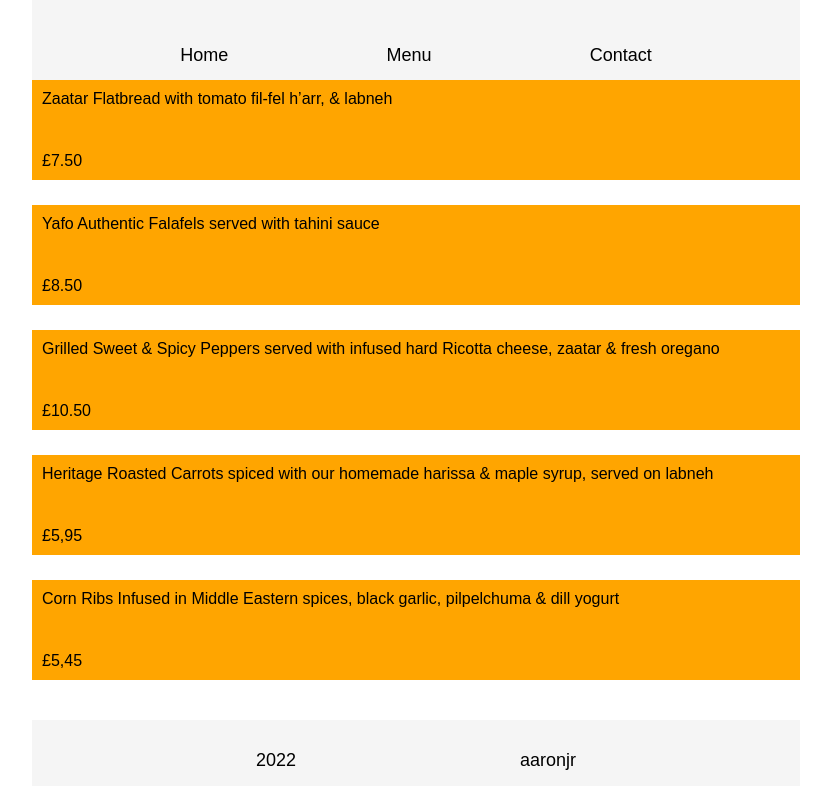
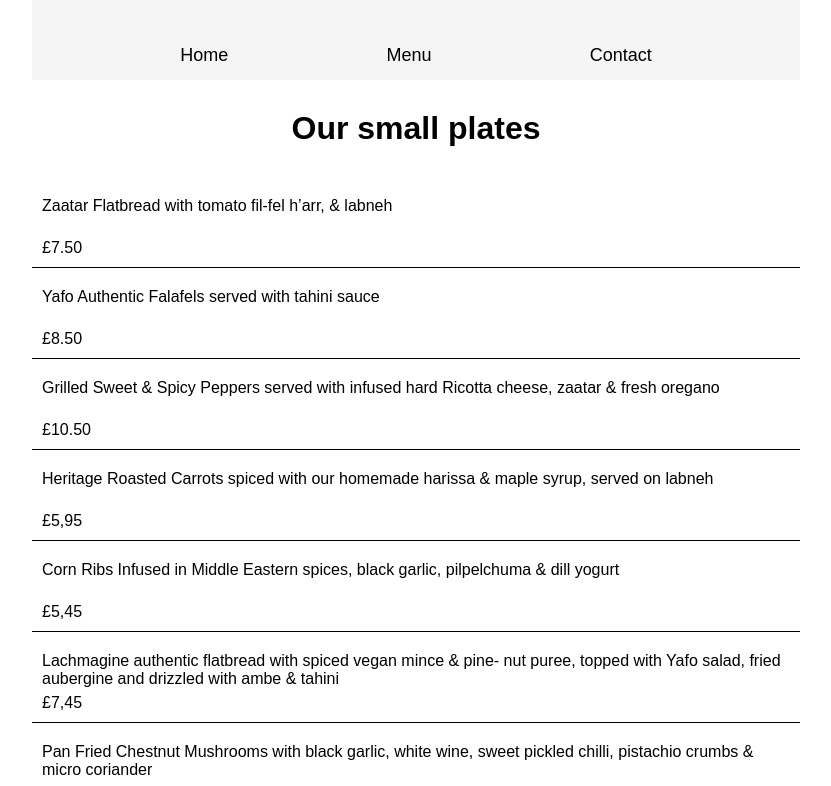
Before and after one commit to aaronjr/restaurant, a website built with webpack: page dist/index.html in a window 1280 px wide. Both pictures are taken after a click on the item "Menu". Shown: the top 786 px of the page, without its empty margins (224-1055 px from the left). Built offline with nearby package versions, Linux system fonts and the light colour scheme; a web font is replaced by a local one.

Commit message:
create a link function to reduce amount of code, small tweaks and change some comments throughout.

```diff
--- a/src/createElement.js
+++ b/src/createElement.js
@@ -17,7 +17,7 @@ export function createImg(className, source, altText){
 }
 
 // create function to pass in array and where to append
-export function loop(array, where ){
+export function loop(array, where){
     for(let counter in array){
         where.append(
             createEle(
--- a/src/index.js
+++ b/src/index.js
@@ -3,11 +3,14 @@ import {main} from './loadMain';
 import {showPage} from './changePage';
 
 document.addEventListener('DOMContentLoaded', () => {
+
     // build nav and main page layout - from .loadMain
     main()
-    showPage("Menu")
 
-    // find list, add event listeners and load correct page
+    // start on home page
+    showPage("Home")
+
+    // find nav list, add event listeners then load correct page
     let list = document.querySelectorAll('.list-item')
     list.forEach(item => {
         item.addEventListener("click", () => {
@@ -15,5 +18,4 @@ document.addEventListener('DOMContentLoaded', () => {
             showPage(item.textContent)
         })
     })
-
 })
--- a/src/loadContact.js
+++ b/src/loadContact.js
@@ -1,4 +1,4 @@
-import { createEle } from "./createElement";
+import { createEle, loop } from "./createElement";
 
 // contact details
 const contactList = [
@@ -10,26 +10,26 @@ const contactList = [
 export function contact(){
     const content = document.querySelector(".content")
 
+    // create div for contact section
     let contactMain = createEle("div", "contactMain")
     let frame = createEle("iframe", "frame")
 
+    // create frame, append to page and set outerHTML
     content.append(contactMain)
     contactMain.append(frame)
     frame.outerHTML = '<iframe src="https://www.google.com/maps/embed?pb=!1m18!1m12!1m3!1d9947.665413177958!2d-2.6179144955262137!3d51.441330029116806!2m3!1f0!2f0!3f0!3m2!1i1024!2i768!4f13.1!3m3!1m2!1s0x48718c339e150001%3A0xebc621af79b1bd5c!2sYafo!5e0!3m2!1sen!2suk!4v1668092789996!5m2!1sen!2suk" style="border:0;" allowfullscreen="" loading="lazy" referrerpolicy="no-referrer-when-downgrade"></iframe>'
 
+    // create bottom div
     let ContactHolder =  createEle("div", "ContactHolder")
     let listContact =  createEle("ul", "contactList")
-    createEle("div", "ContactHolder")
 
+    // add to page
     contactMain.append(ContactHolder)
     ContactHolder.append(listContact)
 
+    // find UL
     const list = document.querySelector('.contactList')
-    for(let element in contactList){
-        list.appendChild(
-            createEle(
-                contactList[element][0],
-                contactList[element][1],
-                contactList[element][2]))
-    }
+
+    // loop through list and add to page
+    loop(contactList, list)
 }
--- a/src/loadHome.js
+++ b/src/loadHome.js
@@ -1,4 +1,4 @@
-import { createEle } from './createElement';
+import { createEle, createImg, loop } from './createElement';
 import yafo from './Yafo.png'
 
 // create home page
@@ -8,30 +8,27 @@ const mainSections = [
 ]
 
 export function home(){
+
     // find content section of page
     const content = document.querySelector('.content')
 
+    // make main container for homepage
     const homeContainer = createEle('div','homeContainer')
 
+    // add to home screen
     content.append(homeContainer)
 
-    //
-    for(let element in mainSections){
-        homeContainer.appendChild(
-            createEle(
-                mainSections[element][0],
-                mainSections[element][1],
-                mainSections[element][2]))
-    }
+    // add sections to page
+    loop(mainSections, homeContainer)
 
+    // find these areas to add items
     let imgHolder = document.querySelector(".imgHolder")
     let textHolder = document.querySelector(".textHolder")
-    let img = new Image();
-    img.className = "hero"
-    img.src = yafo
-    // myIcon.src = Icon;
-    imgHolder.append(img)
 
+    // create and add main logo
+    imgHolder.append(createImg('hero', yafo, "YAFO logo"))
+
+    // add address
     let text = createEle("p", "textMain", "238 North Street \r\n Southville BS3 1JD")
     textHolder.append(text)
 }
--- a/src/loadMain.js
+++ b/src/loadMain.js
@@ -1,4 +1,4 @@
-import { createEle } from './createElement';
+import { createEle, loop } from './createElement';
 import {nav, footer} from './loadNav';
 
 const toCreate = [
@@ -10,14 +10,8 @@ const toCreate = [
 export function main (){
     const container = document.querySelector('.container')
 
-    // create 3 main sections
-    for(let element in toCreate){
-        container.appendChild(
-            createEle(
-                toCreate[element][0],
-                toCreate[element][1],
-                toCreate[element][2]))
-    }
+    // add list to container
+    loop(toCreate, container)
 
     // add nav and footer to page
     nav()
--- a/src/loadMenu.js
+++ b/src/loadMenu.js
@@ -28,7 +28,27 @@ export function menu(){
     ],[
         ['p','info','Corn Ribs Infused in Middle Eastern spices, black garlic, pilpelchuma & dill yogurt'],
         ['p','info-price','£5,45']
-    ]]
+    ],[
+        ['p','info','Lachmagine authentic flatbread with spiced vegan mince & pine- nut puree, topped with Yafo salad, fried aubergine and drizzled with ambe & tahini'],
+        ['p','info-price','£7,45']
+    ],[
+        ['p','info','Pan Fried Chestnut Mushrooms with black garlic, white wine, sweet pickled chilli, pistachio crumbs & micro coriander'],
+        ['p','info-price','£9,45']
+    ],[
+        ['p','info','Yafo Trayserved with seasoned pitta chips, tahini, preserved lemon mayo & tomato fil-fel h’arr'],
+        ['p','info-price','£3,45']
+    ],[
+        ['p','info','Siikh marinated vegan kebabs, served with roasted aubergine salad & tatbila dressing'],
+        ['p','info-price','£5,66']
+    ],[
+        ['p','info','Sambousek Middle Eastern pastry stuffed with Balkan cheese, kale & potato, served with beetroot puree & spiced pomegranate molasses'],
+        ['p','info-price','£12,45']
+    ]
+
+]
+    // add title to page
+    let title = createEle('h1', 'title', "Our small plates")
+    menuMain.append(title)
 
     // make as many boxes as needed
     for(let i in bigList){
--- a/src/loadNav.js
+++ b/src/loadNav.js
@@ -1,4 +1,4 @@
-import { createEle } from './createElement';
+import { createEle, loop } from './createElement';
 
 // create Nav
 // list to pass through createEle function
@@ -15,23 +15,11 @@ const navList = [
 export function nav (){
     // create nav with logo and list
     const nav = document.querySelector('.nav')
-    for(let element in forNav){
-        nav.appendChild(
-            createEle(
-                forNav[element][0],
-                forNav[element][1],
-                forNav[element][2]))
-    }
+    loop(forNav, nav)
 
     // fill list
     const list =  document.querySelector('.nav-list')
-    for(let element in navList){
-        list.appendChild(
-            createEle(
-                navList[element][0],
-                navList[element][1],
-                navList[element][2]))
-    }
+    loop(navList,list)
 }
 
 // create footer
@@ -47,21 +35,9 @@ const footList = [
 export function footer(){
     // create footer with info
     const footer = document.querySelector('.footer')
-    for(let element in forFoot){
-        footer.appendChild(
-            createEle(
-                forFoot[element][0],
-                forFoot[element][1],
-                forFoot[element][2]))
-    }
+    loop(forFoot, footer)
 
     // fill list
     const list =  document.querySelector('.foot-list')
-    for(let element in footList){
-        list.appendChild(
-            createEle(
-                footList[element][0],
-                footList[element][1],
-                footList[element][2]))
-    }
+    loop(footList, list)
 }
--- a/src/style.css
+++ b/src/style.css
@@ -43,7 +43,7 @@ nav li{
   cursor: pointer;
 }
 
-li, h1{
+li, .title{
   align-self: center;
   list-style: none;
 }
@@ -52,8 +52,8 @@ li{
   font-size: large;
 }
 
-h1{
-  font-size: xx-large;
+.title{
+  margin: 30px;
 }
 
 .content{
@@ -68,7 +68,7 @@ h1{
   place-items: center;
 }
 .hero{
-  height: 450px;
+  height: 400px;
 }
 
 .textHolder{
@@ -134,24 +134,20 @@ iframe{
 .menuMain{
   display: flex;
   flex-direction: column;
-  justify-content: space-between;
+  justify-content: space-evenly;
   flex-wrap: wrap;
+  gap:10px;
 
 }
 .box{
-  background-color: orange;
-  height: 80px;
+  min-height: 60px;
   display: flex;
   justify-content: space-between;
   flex-direction: column;
-  padding:10px
+  padding:10px;
+  border-bottom: 1px solid black;
 }
 
-.boxed{
-  background-color: blue;
-  height: 80px;
-  display: flex;
-  justify-content: space-between;
-  flex-direction: column;
-  padding:10px
+.box:last-child{
+  border-bottom: none
 }
```
Also changed, not shown: dist/bundle.js.
